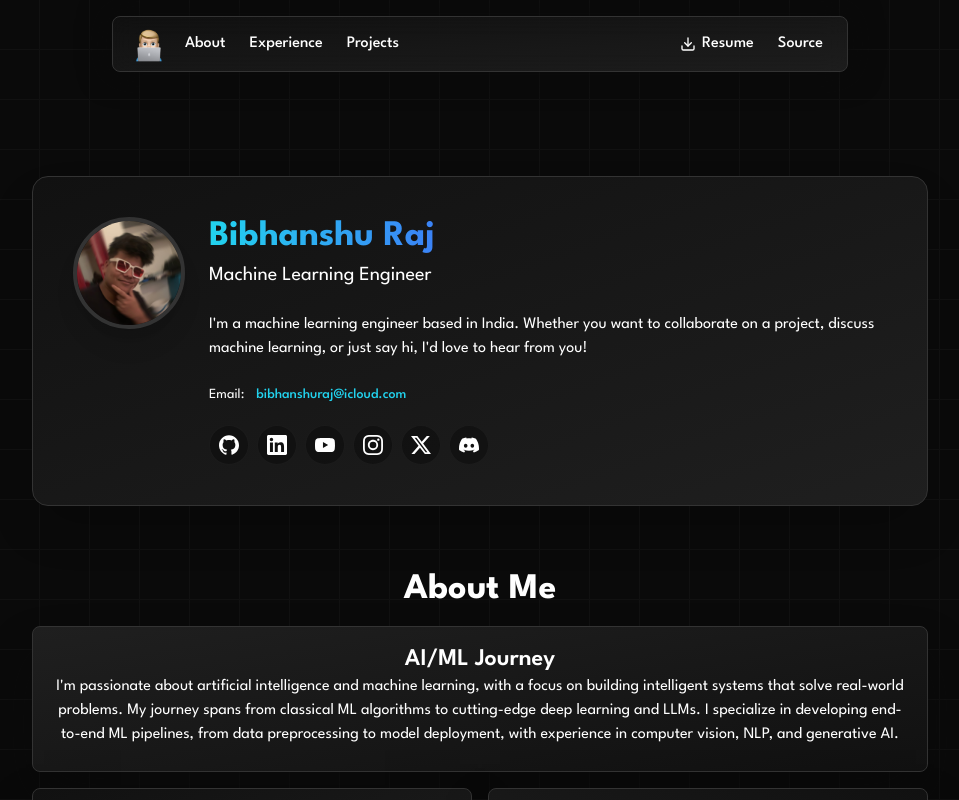
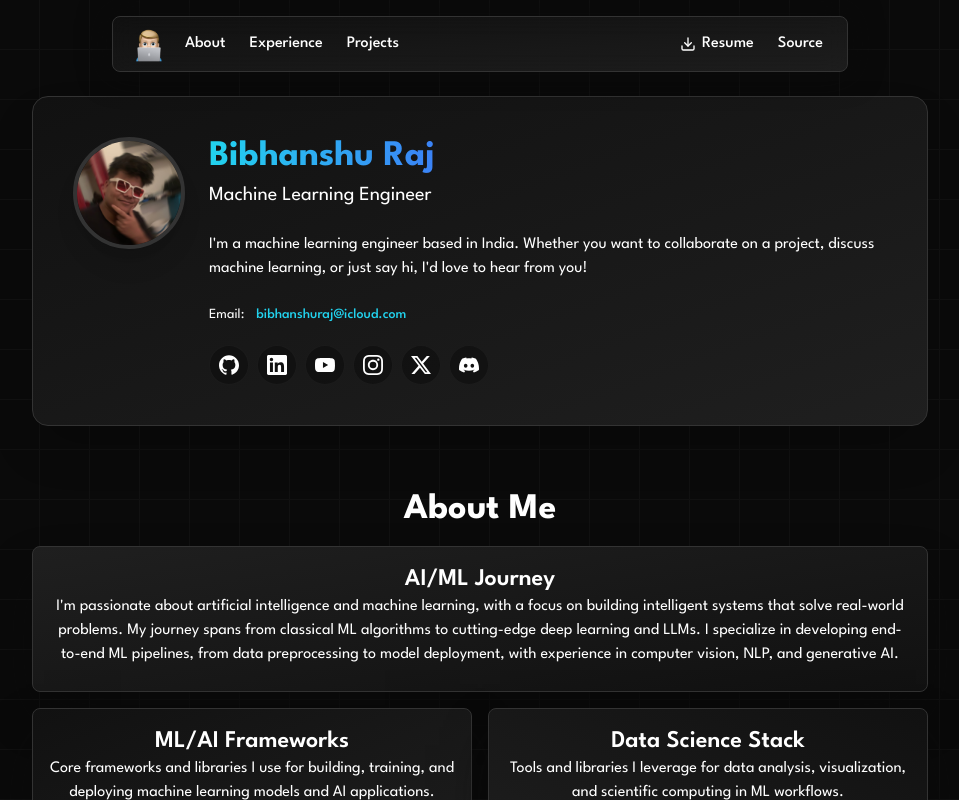
Before and after one commit to bibhanshuraj19/Raj.gg, a Next.js app: page / in a window 1280 px wide. Shown: the top 800 px of the page, without its empty margins (160-1119 px from the left). Built offline with nearby package versions, Linux system fonts and the light colour scheme.

Commit message:
made project section changes and added resume download feature

```diff
--- a/src/components/sections/index/Hero.tsx
+++ b/src/components/sections/index/Hero.tsx
@@ -4,7 +4,7 @@ import Link from "next/link";
 export default function Hero({ inView, descRef }: { inView: boolean, descRef: any }) {
   return (
     <>
-      <section className="max-w-4xl w-full flex flex-col mx-auto pt-44" ref={descRef}>
+      <section className="max-w-4xl w-full flex flex-col mx-auto pt-24" ref={descRef}>
         <motion.div
           initial={{ opacity: 0, y: 20 }}
           whileInView={{ opacity: 1, y: 0 }}
```
